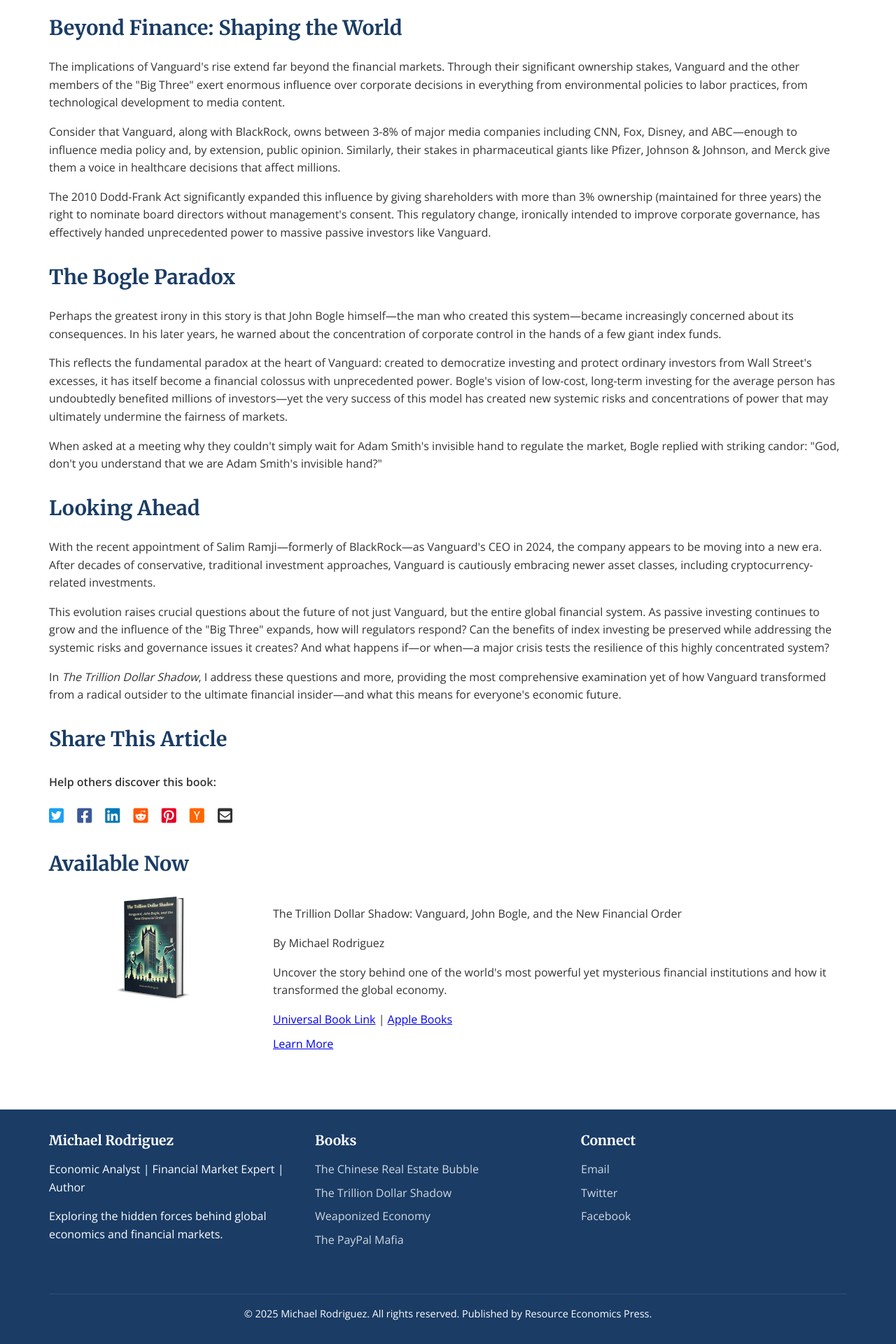
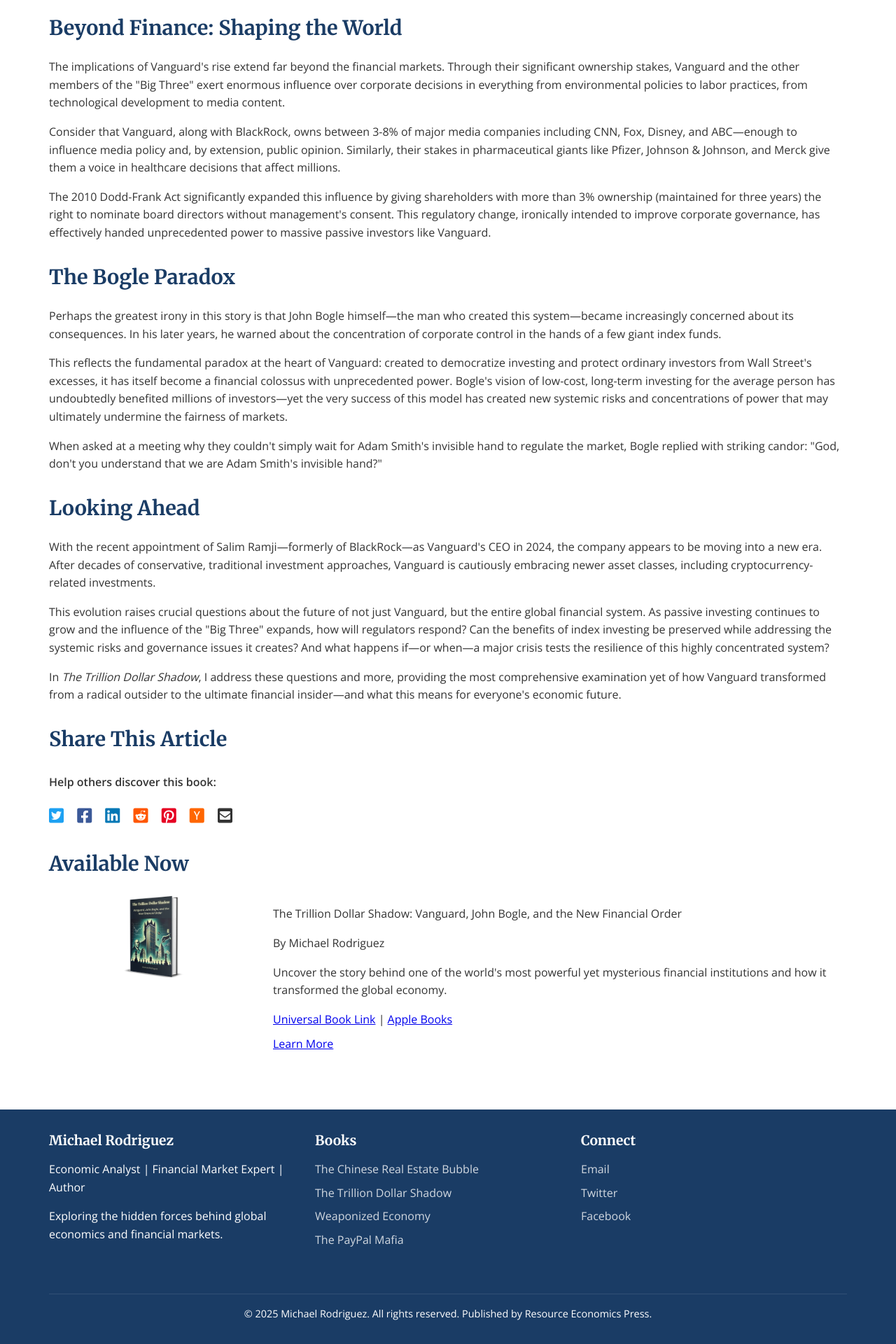
Before and after one commit to Zews123/michael-rodriguez-books, a Jekyll site: the page built from blog/the-trillion-dollar-shadow-how-vanguard-quietly-revolutionized-global-finance.html, in a window 1280 px wide. Shown: the part 1879-3799 px from the top of the page at 70% size. Built offline with Jekyll 4.4.1, drawn with Linux system fonts in a browser that asks for light colours.

Commit message:
Update the-trillion-dollar-shadow-how-vanguard-quietly-revolutionized-global-finance.html

```diff
--- a/blog/the-trillion-dollar-shadow-how-vanguard-quietly-revolutionized-global-finance.html
+++ b/blog/the-trillion-dollar-shadow-how-vanguard-quietly-revolutionized-global-finance.html
@@ -117,9 +117,9 @@
 
 <h2>Available Now</h2>
 <div class="book-container" style="display: grid; grid-template-columns: 300px 1fr; gap: 20px; align-items: start;">
-    <div class="book-image-container" style="grid-column: 1; max-width: 300px;">
-        <a href="../books/trillion-dollar-shadow">
-            <img src="../assets/images/social/trillion-dollar-shadow-3D.png" alt="Book cover of The Trillion Dollar Shadow by Michael Rodriguez" class="book-cover" style="width: 100%; max-width: 100%; height: auto; object-fit: contain; box-shadow: none; background: transparent; border: none;">
+    <div class="book-image-container" style="grid-column: 1; max-width: 300px; display: flex; justify-content: center; align-items: center; margin: 0 auto;">
+        <a href="../books/trillion-dollar-shadow" style="display: block; text-align: center; width: 80%; transition: transform 0.3s ease;">
+            <img src="../assets/images/social/trillion-dollar-shadow-3D.png" alt="Book cover of The Trillion Dollar Shadow by Michael Rodriguez" class="book-cover" style="width: 100%; max-width: 100%; height: auto; object-fit: contain; box-shadow: none; background: transparent; border: none; transition: transform 0.3s ease;">
         </a>
     </div>
     <div class="book-details" style="grid-column: 2;">
@@ -135,3 +135,13 @@
         </div>
     </div>
 </div>
+
+<style>
+.book-image-container a:hover {
+    transform: scale(1.05);
+}
+
+.book-image-container a:hover img {
+    box-shadow: 0 5px 15px rgba(0, 0, 0, 0.2);
+}
+</style>
```
